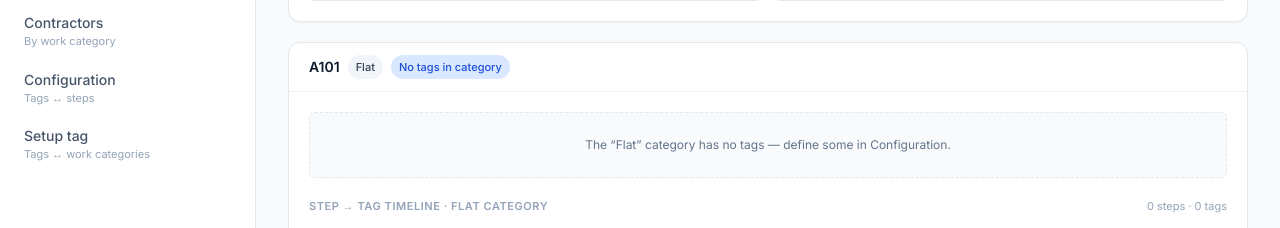
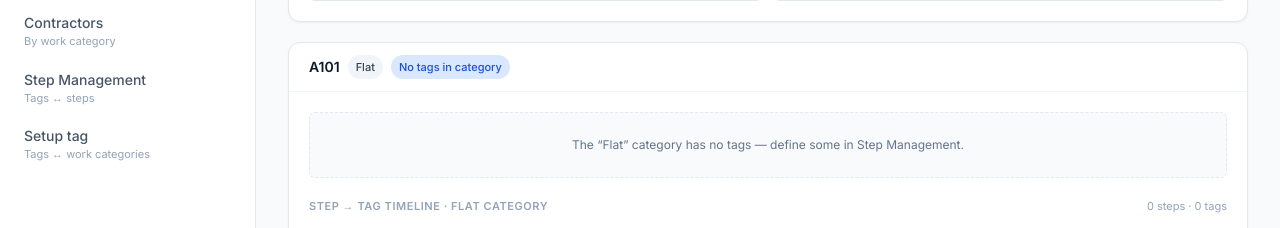
Before and after one commit to sagarws/handover_demo, a React (Vite) app: page / in a window 1280 px wide. Shown: the part 246-474 px from the top of the page. Built offline with nearby package versions, Linux system fonts and the light colour scheme.

Commit message:
refactor: rename Configuration component and related references to Step Management

```diff
--- a/src/App.jsx
+++ b/src/App.jsx
@@ -2,7 +2,7 @@ import { useState } from "react";
 import { ProgressMatrix } from "./components/ProgressMatrix.jsx";
 import { Sites } from "./components/Sites.jsx";
 import { Contractors } from "./components/Contractors.jsx";
-import { Configuration } from "./components/Configuration.jsx";
+import { StepManagement } from "./components/StepManagement.jsx";
 import { SetupTag } from "./components/SetupTag.jsx";
 import { Handover } from "./components/Handover.jsx";
 
@@ -11,7 +11,7 @@ const TABS = [
   { id: "handover", label: "Handover", hint: "The demo flow" },
   { id: "sites", label: "Sites", hint: "Sites, flats, access" },
   { id: "contractors", label: "Contractors", hint: "By work category" },
-  { id: "configuration", label: "Configuration", hint: "Tags ↔ steps" },
+  { id: "step-management", label: "Step Management", hint: "Tags ↔ steps" },
   { id: "setup-tag", label: "Setup tag", hint: "Tags ↔ work categories" },
 ];
 
@@ -67,7 +67,7 @@ export default function App() {
           {tab === "handover" && <Handover />}
           {tab === "sites" && <Sites />}
           {tab === "contractors" && <Contractors />}
-          {tab === "configuration" && <Configuration />}
+          {tab === "step-management" && <StepManagement />}
           {tab === "setup-tag" && <SetupTag />}
         </div>
       </main>
--- a/src/components/Contractors.jsx
+++ b/src/components/Contractors.jsx
@@ -64,7 +64,7 @@ export function Contractors() {
           </div>
           {categories.length === 0 ? (
             <EmptyHint>
-              No categories yet — add one in Configuration.
+              No categories yet — add one in Step Management.
             </EmptyHint>
           ) : (
             <div className="space-y-3">
--- a/src/components/Handover.jsx
+++ b/src/components/Handover.jsx
@@ -184,7 +184,7 @@ export function Handover() {
           {stages.length === 0 ? (
             <EmptyHint>
               The “{category?.name}” category has no tags — define some in
-              Configuration.
+              Step Management.
             </EmptyHint>
           ) : finished ? (
             <div className="rounded-md bg-emerald-50 px-4 py-6 text-center text-sm text-emerald-700">
@@ -231,7 +231,7 @@ export function Handover() {
                   </div>
                   {requiredTradeIds.length === 0 ? (
                     <Pill tone="rose">
-                      no work category linked — wire one up in Configuration
+                      no work category linked — wire one up in Step Management
                     </Pill>
                   ) : (
                     <ul className="space-y-1.5">
--- a/src/components/ProgressMatrix.jsx
+++ b/src/components/ProgressMatrix.jsx
@@ -189,7 +189,7 @@ function CategoryMatrix({ category, units, flatProgress }) {
     >
       {stages.length === 0 ? (
         <EmptyHint>
-          “{category.name}” has no tags — define some in Configuration.
+          “{category.name}” has no tags — define some in Step Management.
         </EmptyHint>
       ) : (
         <div className="scroll-x overflow-x-auto">
--- a/src/components/SetupTag.jsx
+++ b/src/components/SetupTag.jsx
@@ -5,7 +5,7 @@ import {
   CategoryTabs,
   TradesCard,
   AddWorkCategoryModal,
-} from "./Configuration.jsx";
+} from "./StepManagement.jsx";
 
 export function SetupTag() {
   const { categories } = useApp();
@@ -24,7 +24,7 @@ export function SetupTag() {
     <div className="space-y-5">
       <PageHeader
         title="Setup tag"
-        description="Define each unit category's tags and the work categories required to complete them. Steps are configured on the Configuration page."
+        description="Define each unit category's tags and the work categories required to complete them. Steps are configured on the Step Management page."
       />
       <CategoryTabs activeId={activeCatId} onSelect={setActiveCatId} />
       {activeCat ? (
--- a/src/components/Sites.jsx
+++ b/src/components/Sites.jsx
@@ -3,7 +3,7 @@ import { useApp } from "../store.jsx";
 import {
   Card, Button, Input, Pill, EmptyHint, PageHeader, Combobox,
 } from "./ui.jsx";
-import { CategoryEditor } from "./Configuration.jsx";
+import { CategoryEditor } from "./StepManagement.jsx";
 
 export function Sites() {
   const {
@@ -16,7 +16,7 @@ export function Sites() {
     <div className="space-y-5">
       <PageHeader
         title="Sites"
-        description="CRUD for sites and their units. A unit is just a name + category — its tag list comes from the category (set up in Configuration), so flats, corridors and staircases each follow their own progression automatically."
+        description="CRUD for sites and their units. A unit is just a name + category — its tag list comes from the category (set up in Step Management), so flats, corridors and staircases each follow their own progression automatically."
       />
 
       <Card title="Add site">
--- a/src/components/Configuration.jsx
+++ b/src/components/StepManagement.jsx
@@ -2,7 +2,7 @@ import { useEffect, useState } from "react";
 import { useApp } from "../store.jsx";
 import { Card, Button, Input, EmptyHint, PageHeader, Select, Combobox } from "./ui.jsx";
 
-export function Configuration() {
+export function StepManagement() {
   const { categories } = useApp();
   const [activeCatId, setActiveCatId] = useState(categories[0]?.id ?? null);
 
@@ -19,7 +19,7 @@ export function Configuration() {
   return (
     <div className="space-y-5">
       <PageHeader
-        title="Configuration"
+        title="Step Management"
         description="Group each category's tags into ordered Steps. Tags and work categories themselves are managed on the Setup tag page."
       />
       <CategoryTabs activeId={activeCatId} onSelect={setActiveCatId} />
@@ -192,7 +192,7 @@ export function CategoryEditor({ category }) {
   );
 }
 
-// Read-only tag list for the Configuration page — shows every tag defined in
+// Read-only tag list for the Step Management page — shows every tag defined in
 // the Setup tag page along with its current step assignment, but no CRUD.
 function TagsReferenceCard({ category }) {
   const stepOf = (sid) =>
--- a/src/data.js
+++ b/src/data.js
@@ -15,7 +15,7 @@ export const uid = (prefix = "id") =>
 
 // Canonical tag order for a category: walk steps in declared order. Tags
 // that aren't attached to any step are intentionally omitted — they only
-// surface in the Configuration page, never in Progress Matrix / Handover /
+// surface in the Step Management page, never in Progress Matrix / Handover /
 // progression. This is the order both display + progression use.
 export const getOrderedStages = (category) => {
   if (!category) return [];
@@ -41,7 +41,7 @@ const stage = (name) => ({ id: uid("stg"), name });
 
 // Build a category with its own trades/stages and a stage→trade mapping
 // expressed as { stageIdx: [tradeIdx, …] } so the seed is readable.
-// Steps start empty so the user explicitly authors them in Configuration —
+// Steps start empty so the user explicitly authors them in Step Management —
 // every tag is "unassigned" until they group them.
 const buildCategory = (name, tradeNames, stageNames, mapping = {}) => {
   const trades = tradeNames.map(trade);
```
